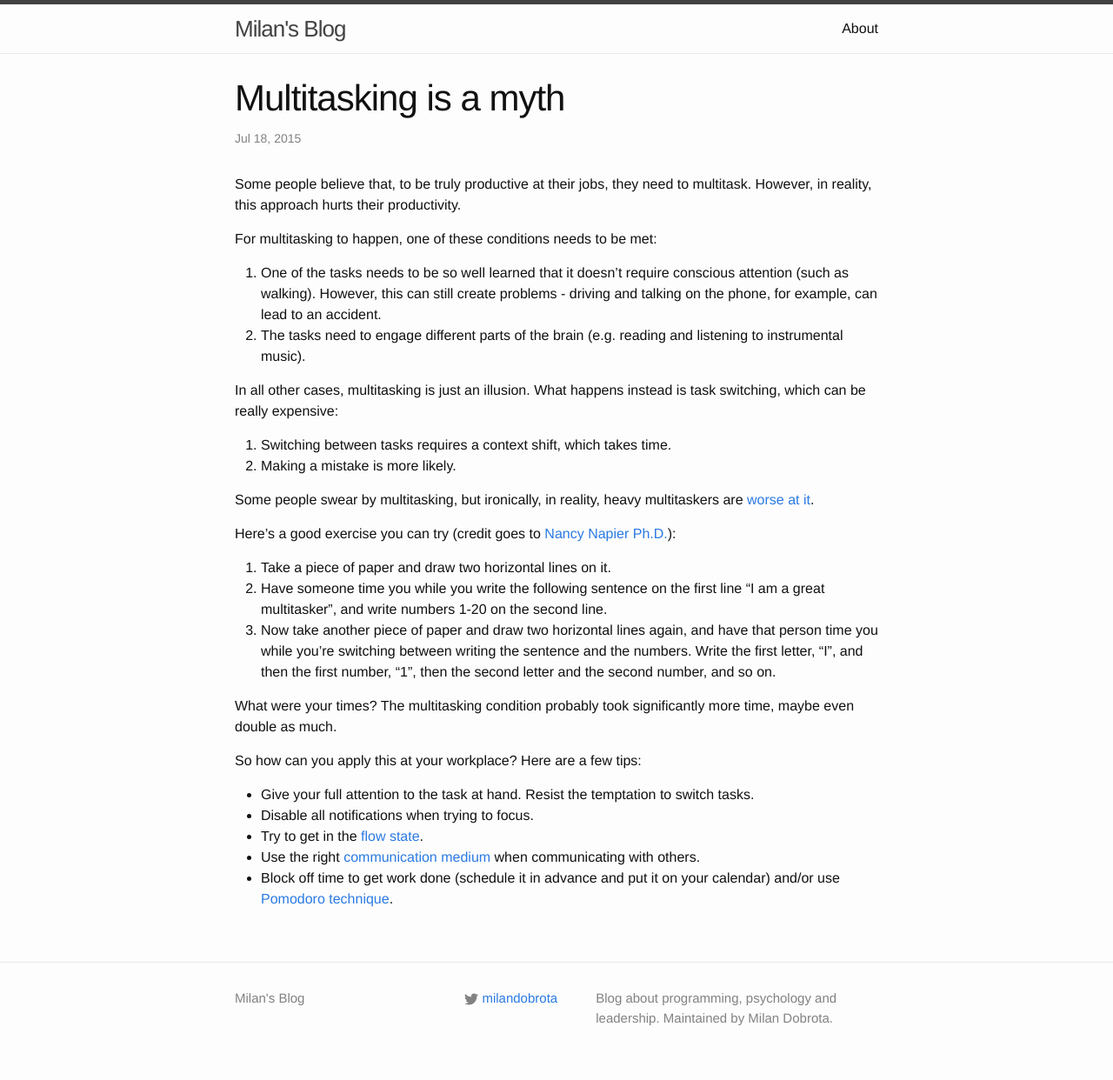
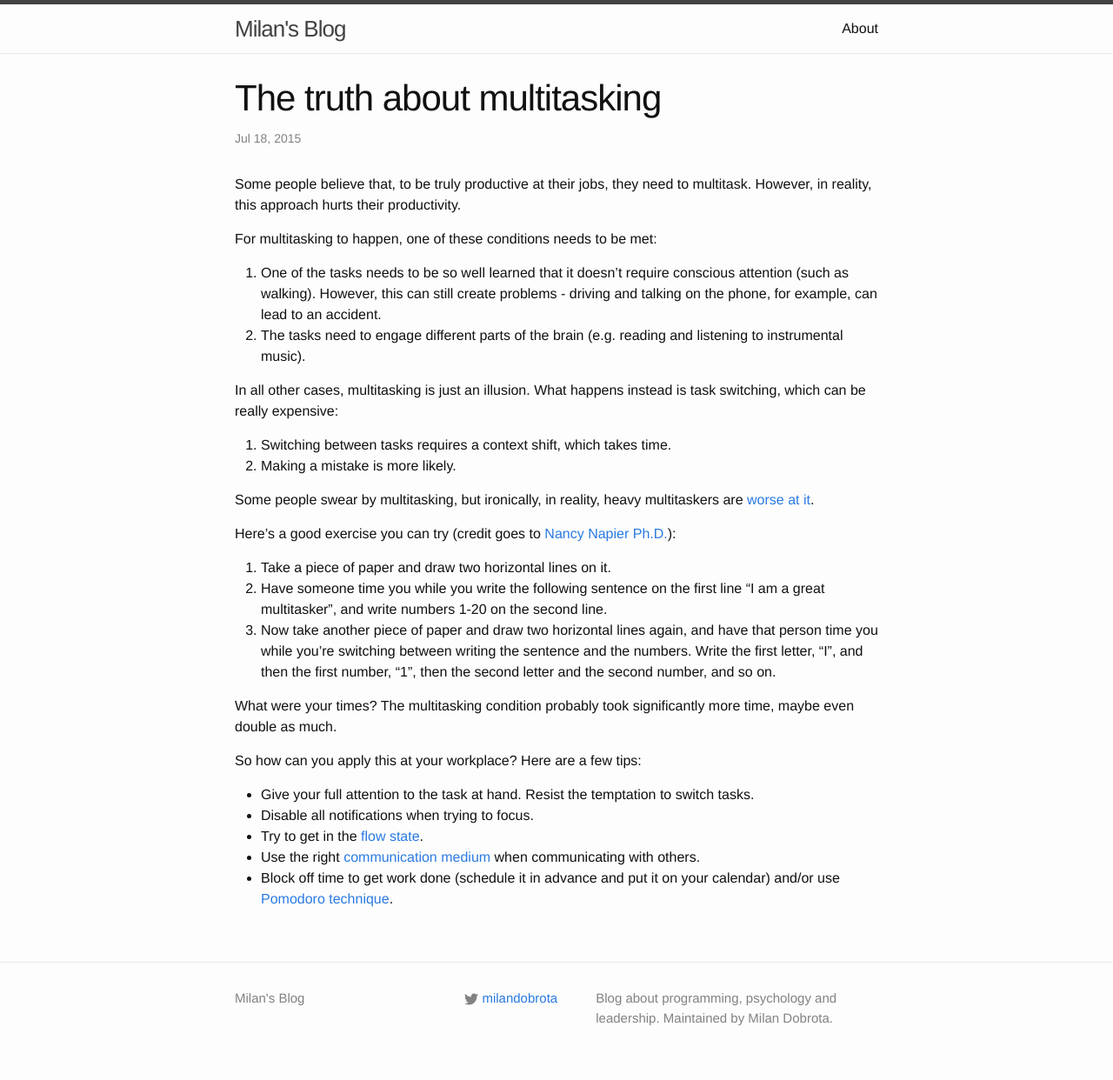
Before and after one commit to milandobrota/milandobrota.github.io, a Jekyll site: the page built from _posts/2015-07-18-the-truth-about-multitasking.md, in a window 1280 px wide. Shown: the whole page at 87% size. Built offline with Jekyll 4.4.1, drawn with Linux system fonts in a browser that asks for light colours.

Commit message:
renaming the title

```diff
--- a/_posts/2015-07-18-multitasking-is-a-myth.md
+++ b/_posts/2015-07-18-the-truth-about-multitasking.md
@@ -1,6 +1,6 @@
 ---
 layout: post
-title: Multitasking is a myth
+title: The truth about multitasking
 date: '2015-07-18T12:00:00-05:00'
 tags: []
 ---
```
